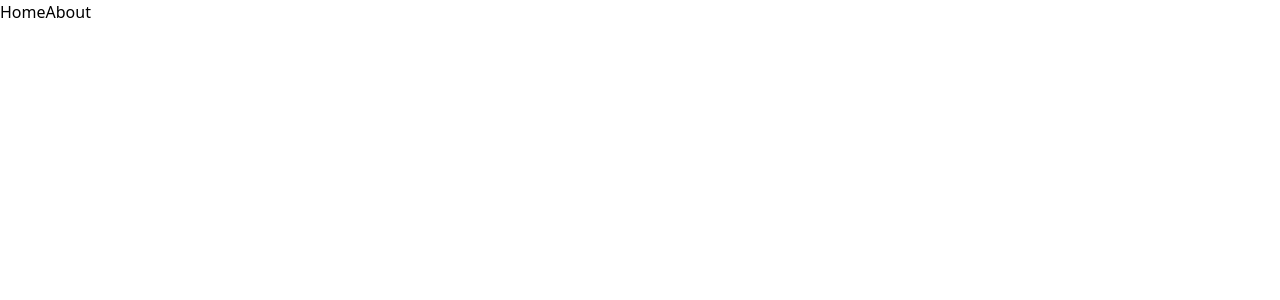
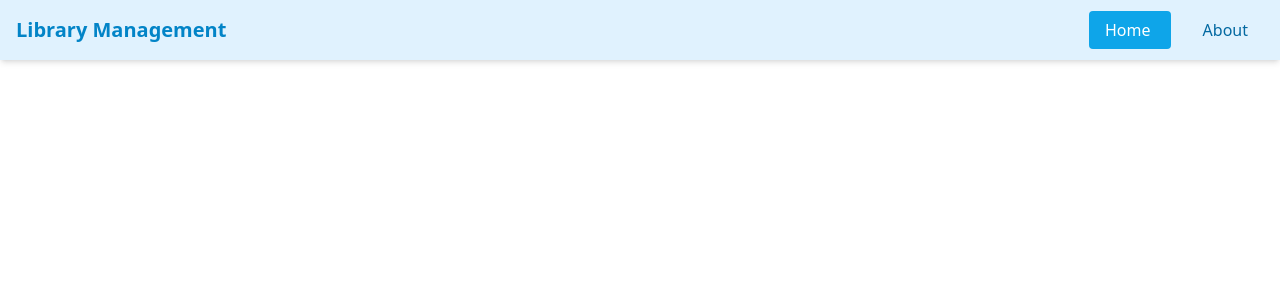
Before and after one commit to Soda-Morn/Library_Frontend, a Vue app: page / in a window 1280 px wide. Shown: the top 300 px of the page. Built offline with nearby package versions, Linux system fonts and the light colour scheme.

Commit message:
connect api

```diff
--- a/package.json
+++ b/package.json
@@ -9,6 +9,7 @@
     "preview": "vite preview"
   },
   "dependencies": {
+    "axios": "^1.10.0",
     "vue": "^3.5.13",
     "vue-router": "^4.5.0"
   },
--- a/src/App.vue
+++ b/src/App.vue
@@ -3,14 +3,29 @@ import { RouterLink, RouterView } from 'vue-router'
 </script>
 
 <template>
-  <header>
-
-
-      <nav>
-        <RouterLink to="/">Home</RouterLink>
-        <RouterLink to="/about">About</RouterLink>
-      </nav>
+  <header class="bg-sky-100 shadow-md">
+    <nav class="container mx-auto flex justify-between items-center p-4">
+      <div class="text-xl font-bold text-sky-600">Library Management</div>
+      <div class="space-x-4">
+        <RouterLink
+          to="/"
+          class="text-sky-700 hover:text-white hover:bg-sky-500 px-4 py-2 rounded transition"
+          active-class="bg-sky-500 text-white"
+        >
+          Home
+        </RouterLink>
+        <RouterLink
+          to="/about"
+          class="text-sky-700 hover:text-white hover:bg-sky-500 px-4 py-2 rounded transition"
+          active-class="bg-sky-500 text-white"
+        >
+          About
+        </RouterLink>
+      </div>
+    </nav>
   </header>
 
-  <RouterView />
+  <main class="container mx-auto p-4">
+    <RouterView />
+  </main>
 </template>
--- /dev/null
+++ b/src/plugin/axios.js
@@ -0,0 +1,12 @@
+import axios from "axios";
+
+const api = axios.create({
+    baseURL: 'http://127.0.0.1:8000/api',
+    headers: {
+        Accept: 'application/json',
+        'Content-Type': 'application/json',
+    },
+    withCredentials:false,
+})
+
+export default api;
```
Also changed, not shown: 1 other file (tests, documents, lock files or other folders).
